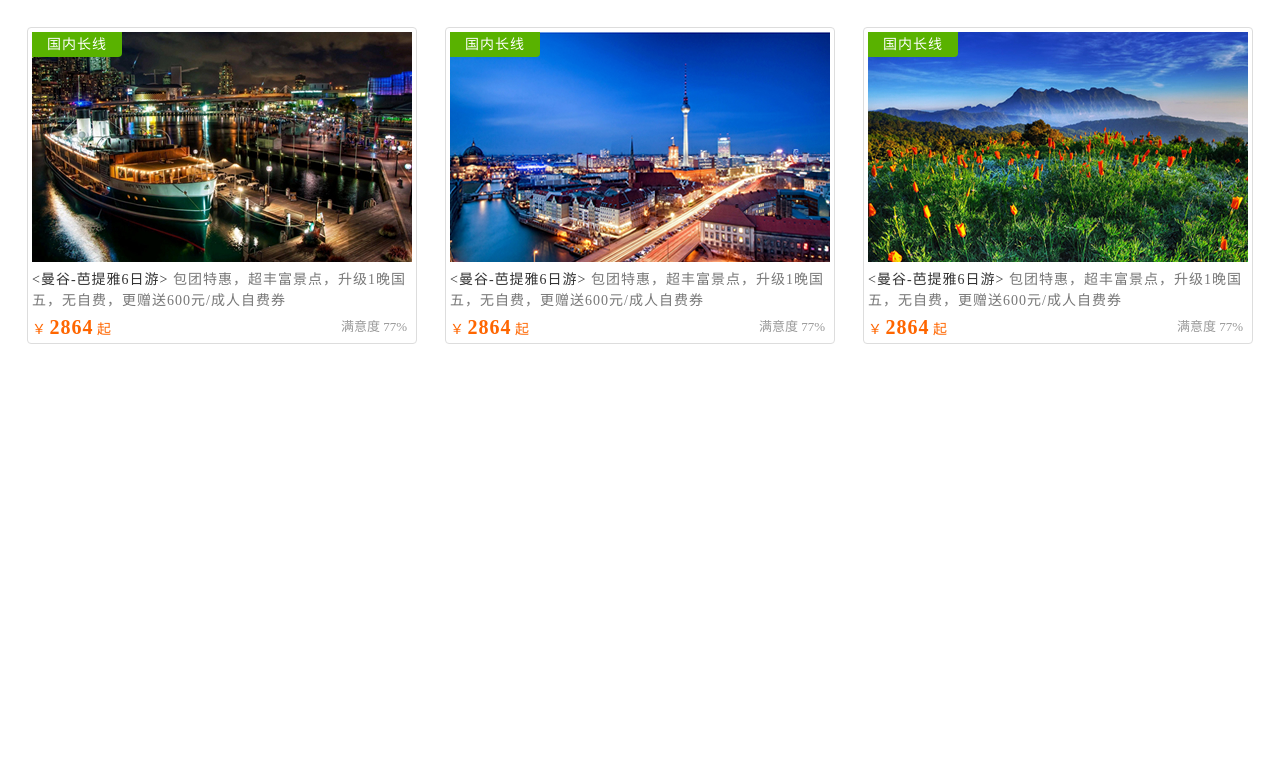
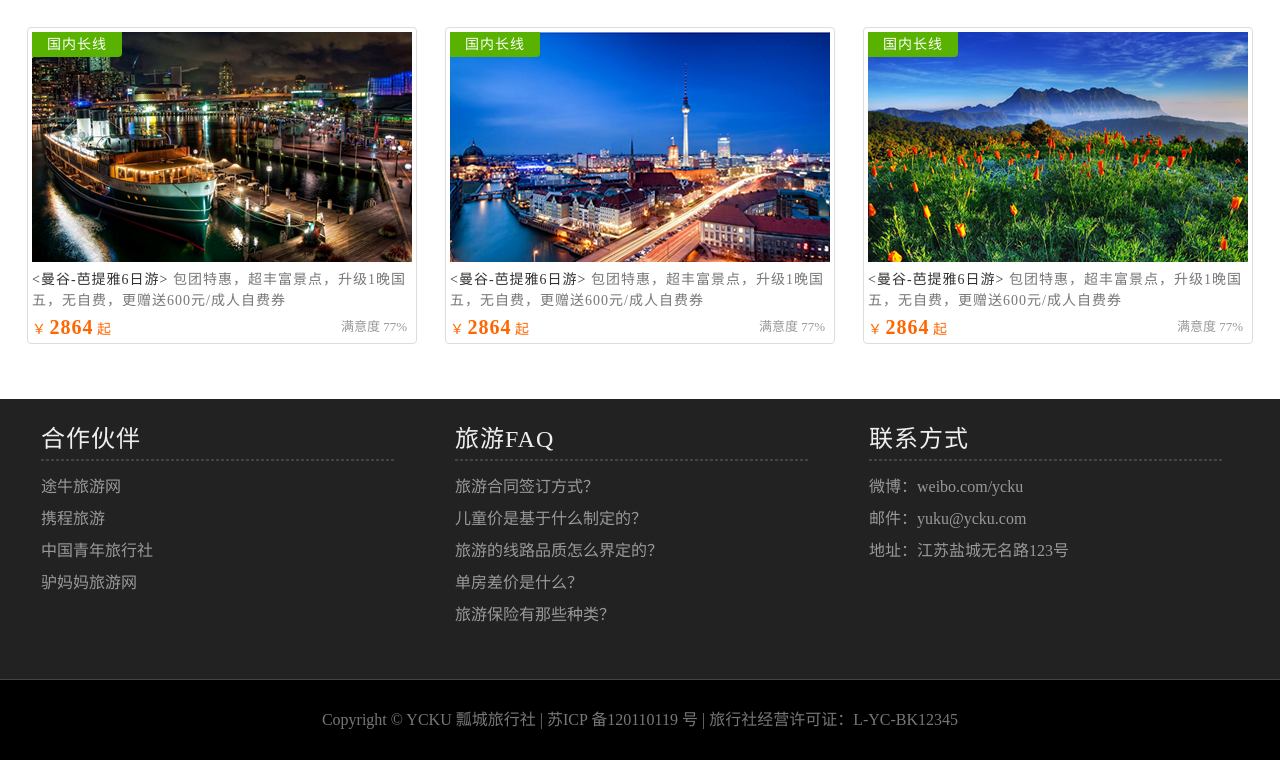
Before and after one commit to yinjin/html5-pc, a plain HTML site: page index.html in a window 1280 px wide. Shown: the part 1481-2241 px from the top of the page. Before the commit the page ends 1930 px from the top, so only its background shows below. Drawn offline with Linux system fonts and the light colour scheme.

Commit message:
首页底部区域
分为两大块，一是说明内容，二是版权

```diff
--- a/css/style.css
+++ b/css/style.css
@@ -106,7 +106,7 @@ a {
 }
 #tour{
 	width: 1263px;
-	height: 1200px;
+	height: 1150px;
 	margin: 30px auto;
 	text-align: center;
 }
@@ -171,3 +171,47 @@ a {
 	left: 4px;
 	border-bottom-right-radius: 4px;
 }
+/*底部元素*/
+#footer{
+	height: 360px;
+	background-color: #222;
+}
+#footer .top {
+	width: 1263px;
+	height: 280px;
+	margin: 0 auto;
+	text-align: center;
+}
+#footer .block {
+	width: 390px;
+	height: 260px;
+	padding: 20px 0 0 20px;
+	display: inline-block;
+	text-align: left;
+	color: #ccc;
+	vertical-align: top;
+}
+#footer h2 {
+	font-size: 24px;
+	font-weight: normal;
+	color: #eee;
+	letter-spacing: 1px;
+}
+#footer hr {
+	width:90%;
+	margin: 5px 0 10px 0;
+	border: 1px dashed #444;
+}
+#footer ul {
+	font-size:16px;
+	color: #999;
+	line-height: 2;
+}
+#footer .bottom {
+	height: 80px;
+	background-color: #000;
+	text-align: center;
+	line-height: 80px;
+	color: #777;
+	border-top: 1px solid #444;
+}
--- a/index.html
+++ b/index.html
@@ -154,8 +154,50 @@
 					国内长线
 				</div>
 			</figure>
+		</div>
 
-		</div>
+		<!--
+			底部区域，两部分组成
+			1、说明内容：合作伙伴、旅游FAQ、联系方式
+			2、版权声明、备案号等
+		-->
+		<footer id="footer">
+			<div class="top">
+				<div class="block left">
+					<h2>合作伙伴</h2>
+					<hr />
+					<ul>
+						<li>途牛旅游网</li>
+						<li>携程旅游</li>
+						<li>中国青年旅行社</li>
+						<li>驴妈妈旅游网</li>
+					</ul>
+				</div>
+				<div class="block center">
+					<h2>旅游FAQ</h2>
+					<hr />
+					<ul>
+						<li>旅游合同签订方式？</li>
+						<li>儿童价是基于什么制定的？</li>
+						<li>旅游的线路品质怎么界定的？</li>
+						<li>单房差价是什么？</li>
+						<li>旅游保险有那些种类？</li>
+					</ul>
+				</div>
+				<div class="block right">
+					<h2>联系方式</h2>
+					<hr />
+					<ul>
+						<li>微博：weibo.com/ycku</li>
+						<li>邮件：yuku@ycku.com</li>
+						<li>地址：江苏盐城无名路123号</li>
+					</ul>
+				</div>
+			</div>
+			<div class="bottom">
+				Copyright &copy; YCKU 瓢城旅行社 | 苏ICP 备120110119 号 | 旅行社经营许可证：L-YC-BK12345
+			</div>
+		</footer>
 	</body>
 
 </html>
```
